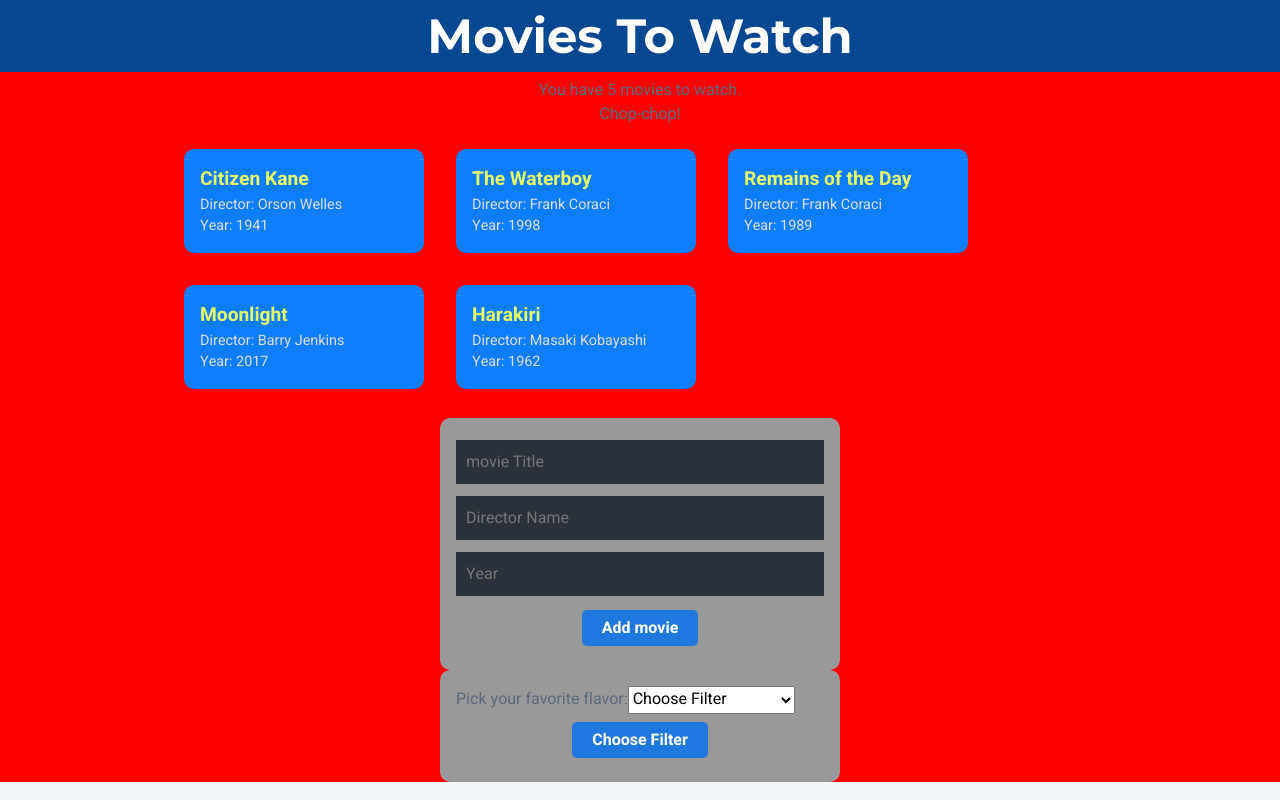
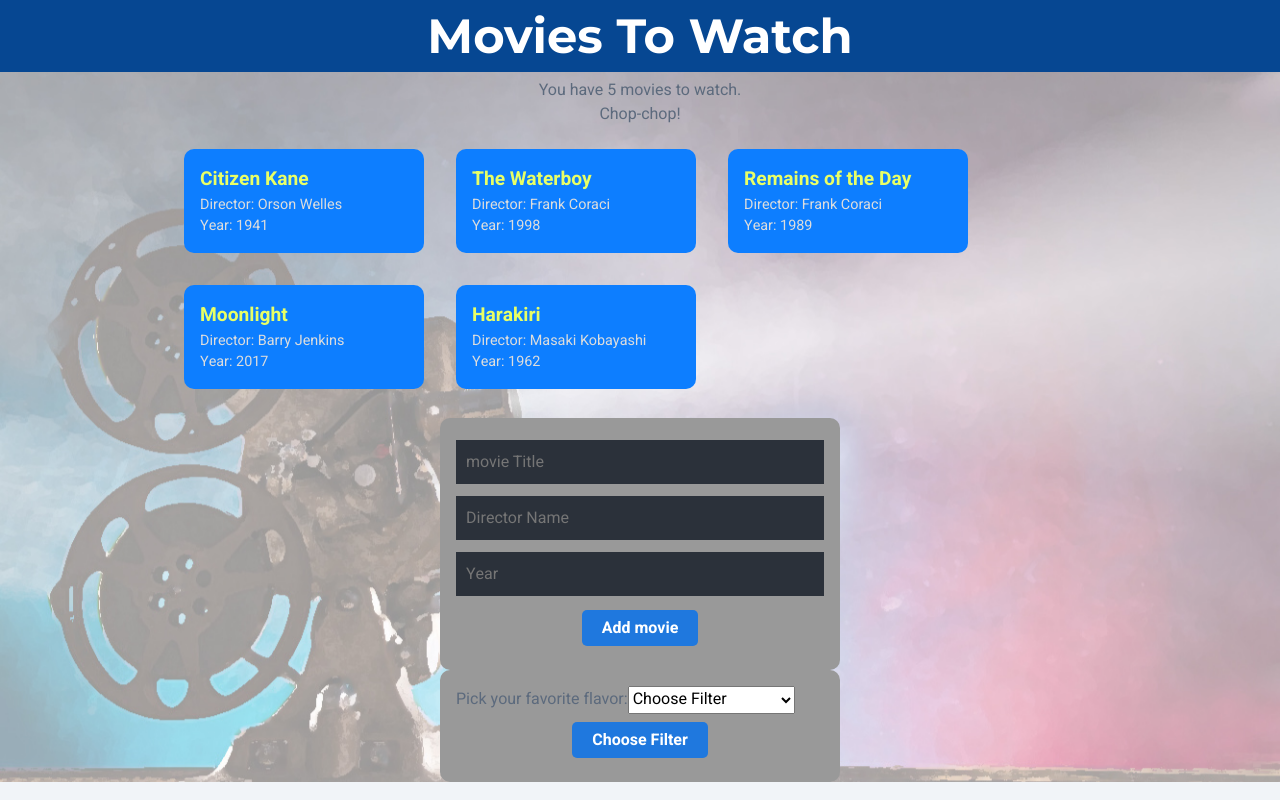
Before and after one commit to gmcln-rct/CSS-Filters-and-React-Hooks, a React (Create React App) app: page / in a window 1280 px wide. Built offline with nearby package versions, Linux system fonts and the light colour scheme.

Commit message:
Add bg image

```diff
--- a/src/components/ThemeSelect.js
+++ b/src/components/ThemeSelect.js
@@ -26,7 +26,9 @@ const ThemeSelect = () => {
                 <option>Choose Filter</option>
                 <option value="blur(10px)">Blur</option>
                 <option value="brightness(3)">Brightness</option>
-              <option value="contrast(3)">Contrast</option>
+                <option value="contrast(3)">Contrast</option>
+                <option value="drop-shadow(16px 16px 10px rgba(0,0,0,0.9)">Drop Shadow</option>
+
 
                 <option value="grayscale(100%)">GrayScale</option>
                 <option value="invert(100%)">Invert</option>
--- a/src/index.css
+++ b/src/index.css
@@ -21,11 +21,16 @@ body {
   width: 100%;
   margin: 0 auto;
 
-  background-color: red;
 
   font-family: 'Heebo', sans-serif;
 
   color: #5c6a7d;
+  background-color: darkblue;
+  background: url(./images/projector-bg2.jpg) no-repeat center center fixed;
+    -webkit-background-size: cover;
+  -moz-background-size: cover;
+  -o-background-size: cover;
+  background-size: cover;
 }
 
 .themed-app {
```
Also changed, not shown: src/App.js (indentation only), src/images/projector-bg2.jpg (added).
